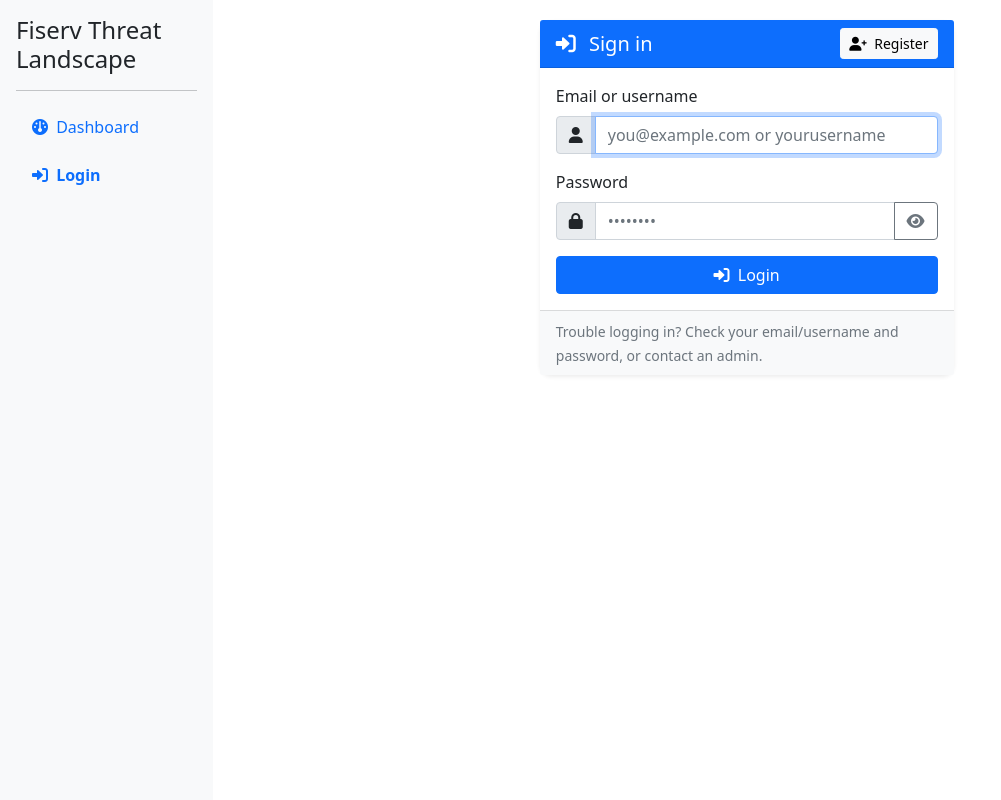
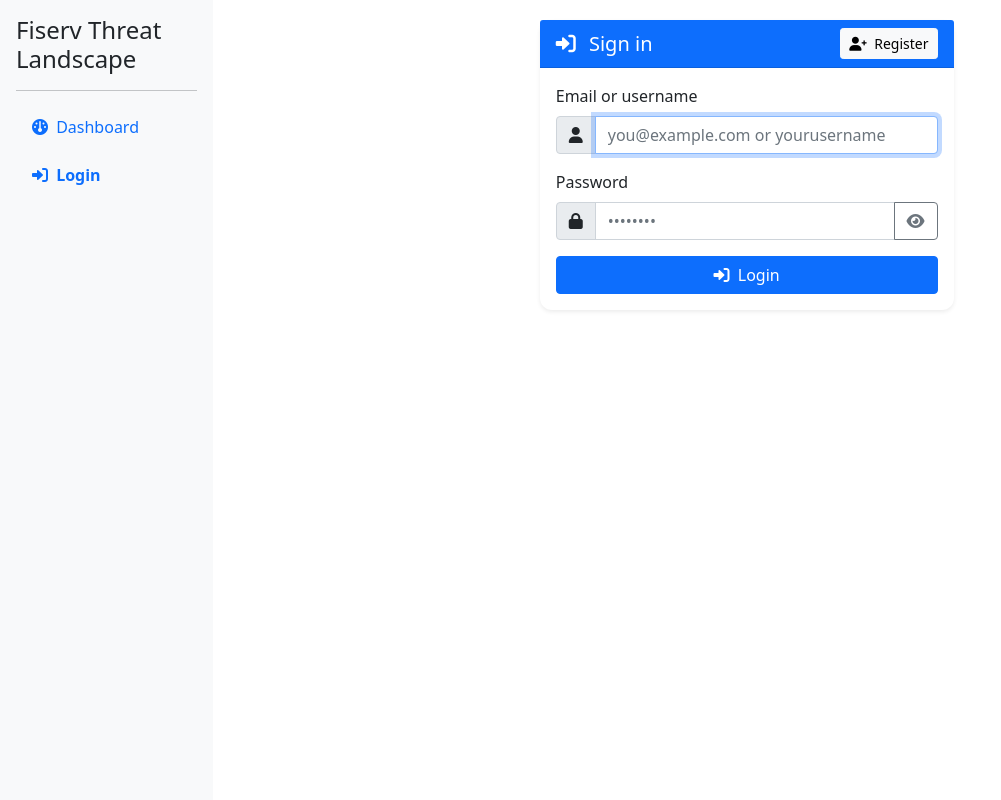
Before and after one commit to Kyara0797/EmergingRisk-Python-Django, a Django app: page /login/ in a window 1280 px wide. Shown: the whole page, without its empty margins (0-1001 px from the left). Run offline with Django 5.2, Linux system fonts and the light colour scheme; some libraries are stand-ins or nearby versions.

Commit message:
Login without footer

```diff
--- a/templates/registration/login.html
+++ b/templates/registration/login.html
@@ -80,11 +80,11 @@
         </form>
       </div>
 
-      <div class="card-footer bg-light">
+      {% comment %} <div class="card-footer bg-light">
         <small class="text-muted">
           Trouble logging in? Check your email/username and password, or contact an admin.
         </small>
-      </div>
+      </div> {% endcomment %}
     </div>
   </div>
 </div>
```
